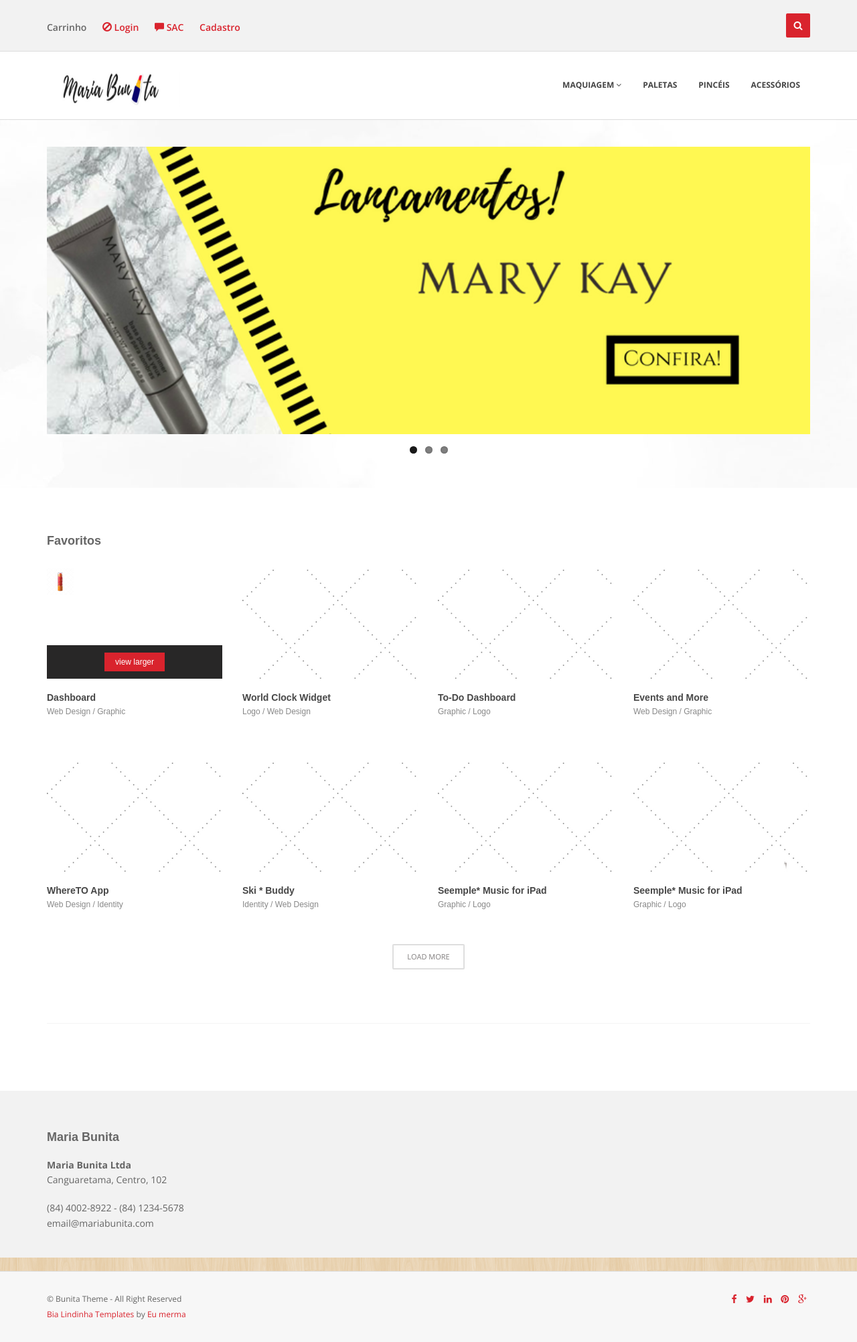
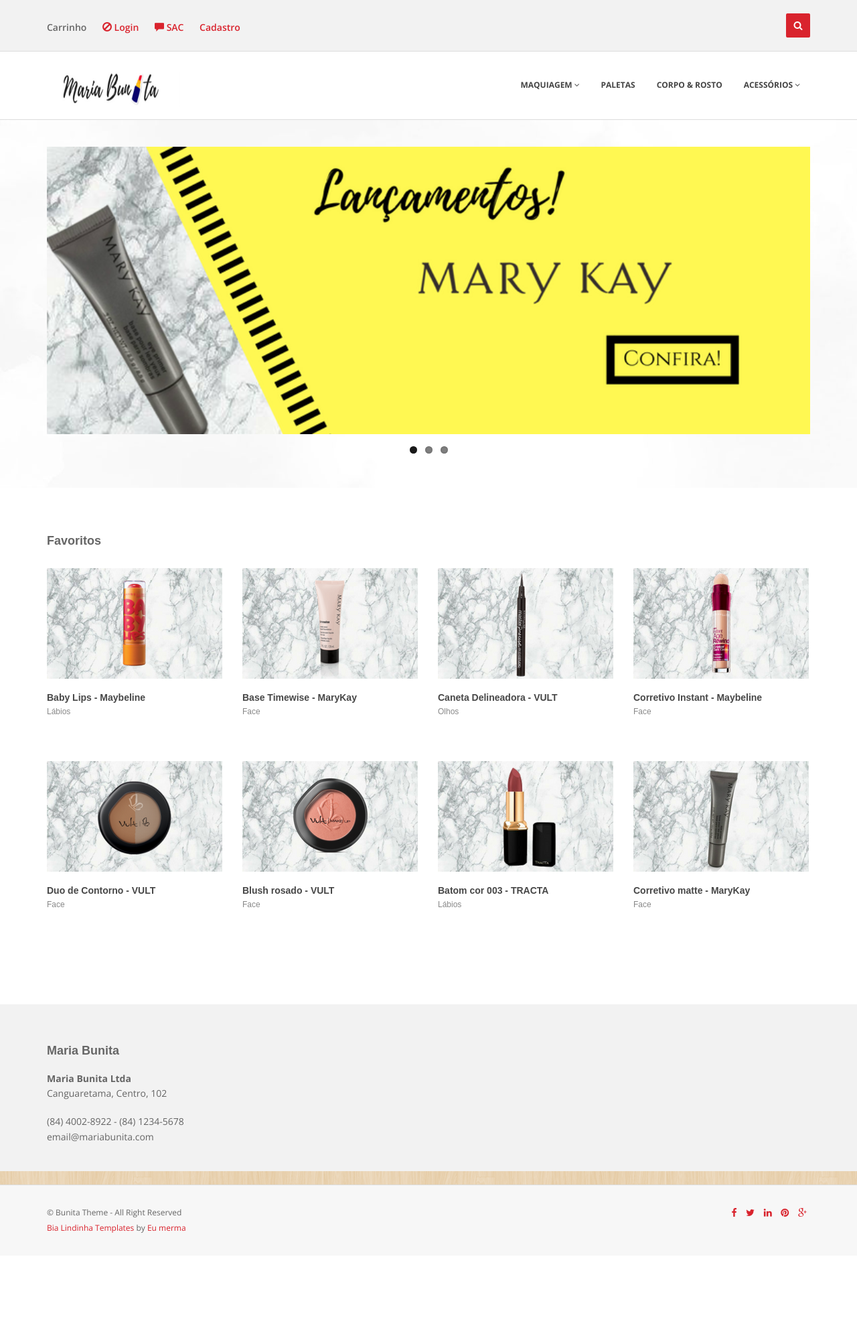
Before and after one commit to brunogomes3000/mariabunita, a Django app: page / in a window 1280 px wide. Shown: the whole page at 67% size. After the commit the page ends 1840 px from the top, so only its background shows below. Run offline with Django 3.2, Linux system fonts and the light colour scheme; some libraries are stand-ins or nearby versions.

Commit message:
editei a navbar e a ala Favoritos em index.html e base.html

```diff
--- a/mariabunita/core/templates/base.html
+++ b/mariabunita/core/templates/base.html
@@ -97,34 +97,25 @@
                                     <li><a href="typography.html">Lábios</a></li>
                                     <li><a href="components.html">Face</a></li>
                                     <li><a href="pricing-box.html">Olhos</a></li>
-
-                                     <li><a href=" ">Pincel</a></li>
-
-
-                                        <ul class="dropdown-menu">
-                                            <li><a href="fullwidth.html">Full width</a></li>
-                                            <li><a href="right-sidebar.html">Right sidebar</a></li>
-                                            <li><a href="left-sidebar.html">Left sidebar</a></li>
-                                            <li><a href="comingsoon.html">Coming soon</a></li>
-                                            <li><a href="search-result.html">Search result</a></li>
-                                            <li><a href="404.html">404</a></li>
-                                            <li><a href="register.html">Register</a></li>
-                                            <li><a href="login.html">Login</a></li>
-                                        </ul>
-                                    </li>
-
-                                    <li><a href="pricing-box.html">Sombrancelha</a></li>
-                                    <li><a href="pricing-box.html">Cílios Postiços</a></li>
+                                    <li><a href="pricing-box.html">Sobrancelha</a></li>
 
                                 </ul>
                             </li>
 
                             <li><a href="portfolio.html">Paletas</a></li>
 
-                            <li><a href="portfolio.html">Pincéis</a></li>
+                            <li><a href="portfolio.html">Corpo & Rosto</a></li>
 
-                            <li><a href="portfolio.html">Acessórios</a></li>
-
+                            <li class="dropdown">
+                                <a href="#" class="dropdown-toggle " data-toggle="dropdown" data-hover="dropdown" data-delay="0" data-close-others="false">Acessórios <i class="fa fa-angle-down"></i></a>
+                                <ul class="dropdown-menu">
+                                    <li><a href="typography.html">Pincéis</a></li>
+                                    <li><a href="components.html">Demaquilante</a></li>
+                                    <li><a href="pricing-box.html">Esponja</a></li>
+                                    <li><a href="pricing-box.html">Apontador</a></li>
+                                    <li><a href="pricing-box.html">Cílios Postiços</a></li>
+                                </ul>
+                            </li>
                         </ul>
                     </div>
                 </div>
--- a/mariabunita/core/templates/index.html
+++ b/mariabunita/core/templates/index.html
@@ -44,16 +44,18 @@
                                         <div class="cbp-caption-defaultWrap">
                                             <img src="{% static 'img/works/1.png' %}" alt="" />
                                         </div>
+
                                         <div class="cbp-caption-activeWrap">
                                             <div class="cbp-l-caption-alignCenter">
                                                 <div class="cbp-l-caption-body">
-                                                    <a href="{% static 'img/works/1big.jpg' %}" class="cbp-lightbox cbp-l-caption-buttonRight" data-title="Dashboard<br>by Paul Flavius Nechita">view larger</a>
+                                                    <a href="{% static 'img/works/1big.png' %}" class="cbp-lightbox cbp-l-caption-buttonRight" data-title="Dashboard<br>by Paul Flavius Nechita">Comprar</a>
                                                 </div>
                                             </div>
                                         </div>
+
                                     </div>
-                                    <div class="cbp-l-grid-projects-title">Dashboard</div>
-                                    <div class="cbp-l-grid-projects-desc">Web Design / Graphic</div>
+                                    <div class="cbp-l-grid-projects-title">Baby Lips - Maybeline</div>
+                                    <div class="cbp-l-grid-projects-desc">Lábios</div>
                                 </li>
                                 <li class="cbp-item web-design logo">
                                     <div class="cbp-caption">
@@ -63,13 +65,13 @@
                                         <div class="cbp-caption-activeWrap">
                                             <div class="cbp-l-caption-alignCenter">
                                                 <div class="cbp-l-caption-body">
-                                                    <a href="{% static 'img/works/2big.jpg' %}" class="cbp-lightbox cbp-l-caption-buttonRight" data-title="World Clock Widget<br>by Paul Flavius Nechita">view larger</a>
+                                                    <a href="{% static 'img/works/2big.png' %}" class="cbp-lightbox cbp-l-caption-buttonRight" data-title="World Clock Widget<br>by Paul Flavius Nechita">Comprar</a>
                                                 </div>
                                             </div>
                                         </div>
                                     </div>
-                                    <div class="cbp-l-grid-projects-title">World Clock Widget</div>
-                                    <div class="cbp-l-grid-projects-desc">Logo / Web Design</div>
+                                    <div class="cbp-l-grid-projects-title">Base Timewise - MaryKay</div>
+                                    <div class="cbp-l-grid-projects-desc">Face</div>
                                 </li>
                                 <li class="cbp-item graphic logo">
                                     <div class="cbp-caption">
@@ -80,13 +82,13 @@
                                             <div class="cbp-l-caption-alignCenter">
                                                 <div class="cbp-l-caption-body">
 
-                                                    <a href="{% static 'http://vimeo.com/14912890' %}" class="cbp-lightbox cbp-l-caption-buttonRight" data-title="To-Do Dashboard<br>by Tiberiu Neamu">view video</a>
+                                                    <a href="{% static 'img/works/3big.png' %}" class="cbp-lightbox cbp-l-caption-buttonRight" data-title="To-Do Dashboard<br>by Tiberiu Neamu">Comprar</a>
                                                 </div>
                                             </div>
                                         </div>
                                     </div>
-                                    <div class="cbp-l-grid-projects-title">To-Do Dashboard</div>
-                                    <div class="cbp-l-grid-projects-desc">Graphic / Logo</div>
+                                    <div class="cbp-l-grid-projects-title">Caneta Delineadora - VULT</div>
+                                    <div class="cbp-l-grid-projects-desc">Olhos</div>
                                 </li>
                                 <li class="cbp-item web-design graphic">
                                     <div class="cbp-caption">
@@ -97,13 +99,13 @@
                                             <div class="cbp-l-caption-alignCenter">
                                                 <div class="cbp-l-caption-body">
 
-                                                    <a href="{% static 'img/works/4big.jpg' %}" class="cbp-lightbox cbp-l-caption-buttonRight" data-title="Events and  More<br>by Tiberiu Neamu">view larger</a>
+                                                    <a href="{% static 'img/works/4big.png' %}" class="cbp-lightbox cbp-l-caption-buttonRight" data-title="Events and  More<br>by Tiberiu Neamu">Comprar</a>
                                                 </div>
                                             </div>
                                         </div>
                                     </div>
-                                    <div class="cbp-l-grid-projects-title">Events and More</div>
-                                    <div class="cbp-l-grid-projects-desc">Web Design / Graphic</div>
+                                    <div class="cbp-l-grid-projects-title">Corretivo Instant - Maybeline</div>
+                                    <div class="cbp-l-grid-projects-desc">Face</div>
                                 </li>
                                 <li class="cbp-item identity web-design">
                                     <div class="cbp-caption">
@@ -114,13 +116,13 @@
                                             <div class="cbp-l-caption-alignCenter">
                                                 <div class="cbp-l-caption-body">
 
-                                                    <a href="{% static 'img/works/5big.jpg' %}" class="cbp-lightbox cbp-l-caption-buttonRight" data-title="WhereTO App<br>by Tiberiu Neamu">view larger</a>
+                                                    <a href="{% static 'img/works/5big.png' %}" class="cbp-lightbox cbp-l-caption-buttonRight" data-title="WhereTO App<br>by Tiberiu Neamu">Comprar</a>
                                                 </div>
                                             </div>
                                         </div>
                                     </div>
-                                    <div class="cbp-l-grid-projects-title">WhereTO App</div>
-                                    <div class="cbp-l-grid-projects-desc">Web Design / Identity</div>
+                                    <div class="cbp-l-grid-projects-title">Duo de Contorno - VULT</div>
+                                    <div class="cbp-l-grid-projects-desc">Face</div>
                                 </li>
                                 <li class="cbp-item identity web-design">
                                     <div class="cbp-caption">
@@ -131,13 +133,13 @@
                                             <div class="cbp-l-caption-alignCenter">
                                                 <div class="cbp-l-caption-body">
 
-                                                    <a href="{% static 'img/works/6big.jpg' %}" class="cbp-lightbox cbp-l-caption-buttonRight" data-title="Ski * Buddy<br>by Tiberiu Neamu">view larger</a>
+                                                    <a href="{% static 'img/works/6big.png' %}" class="cbp-lightbox cbp-l-caption-buttonRight" data-title="Ski * Buddy<br>by Tiberiu Neamu">Comprar</a>
                                                 </div>
                                             </div>
                                         </div>
                                     </div>
-                                    <div class="cbp-l-grid-projects-title">Ski * Buddy</div>
-                                    <div class="cbp-l-grid-projects-desc">Identity / Web Design</div>
+                                    <div class="cbp-l-grid-projects-title">Blush rosado - VULT</div>
+                                    <div class="cbp-l-grid-projects-desc">Face</div>
                                 </li>
                                 <li class="cbp-item graphic logo">
                                     <div class="cbp-caption">
@@ -148,13 +150,13 @@
                                             <div class="cbp-l-caption-alignCenter">
                                                 <div class="cbp-l-caption-body">
 
-                                                    <a href="{% static 'img/works/7big.jpg' %}" class="cbp-lightbox cbp-l-caption-buttonRight" data-title="Seemple* Music for iPad<br>by Tiberiu Neamu">view larger</a>
+                                                    <a href="{% static 'img/works/7big.png' %}" class="cbp-lightbox cbp-l-caption-buttonRight" data-title="Seemple* Music for iPad<br>by Tiberiu Neamu">Comprar</a>
                                                 </div>
                                             </div>
                                         </div>
                                     </div>
-                                    <div class="cbp-l-grid-projects-title">Seemple* Music for iPad</div>
-                                    <div class="cbp-l-grid-projects-desc">Graphic / Logo</div>
+                                    <div class="cbp-l-grid-projects-title">Batom cor 003 - TRACTA</div>
+                                    <div class="cbp-l-grid-projects-desc">Lábios</div>
                                 </li>
                                 <li class="cbp-item graphic logo">
                                     <div class="cbp-caption">
@@ -165,36 +167,21 @@
                                             <div class="cbp-l-caption-alignCenter">
                                                 <div class="cbp-l-caption-body">
 
-                                                    <a href="{% static 'img/works/8big.jpg' %}" class="cbp-lightbox cbp-l-caption-buttonRight" data-title="Seemple* Music for iPad<br>by Tiberiu Neamu">view larger</a>
+                                                    <a href="{% static 'img/works/8big.png' %}" class="cbp-lightbox cbp-l-caption-buttonRight" data-title="Seemple* Music for iPad<br>by Tiberiu Neamu">Comprar</a>
                                                 </div>
                                             </div>
                                         </div>
                                     </div>
-                                    <div class="cbp-l-grid-projects-title">Seemple* Music for iPad</div>
-                                    <div class="cbp-l-grid-projects-desc">Graphic / Logo</div>
+                                    <div class="cbp-l-grid-projects-title">Corretivo matte - MaryKay</div>
+                                    <div class="cbp-l-grid-projects-desc">Face</div>
                                 </li>
                             </ul>
                         </div>
-
-                        <div class="cbp-l-loadMore-button">
-                            <a href="ajax/loadMore.html" class="cbp-l-loadMore-button-link">LOAD MORE</a>
-                        </div>
-
                     </div>
                 </div>
             </div>
 
 
-            <!-- divider -->
-            <div class="container">
-                <div class="row">
-                    <div class="col-lg-12">
-                        <div class="solidline">
-                        </div>
-                    </div>
-                </div>
-            </div>
-            <!-- end divider -->
 
             <!-- clients -->
 
```
Also changed, not shown: mariabunita/core/static/img/works/1.png, mariabunita/core/static/img/works/2.png, mariabunita/core/static/img/works/3.png, mariabunita/core/static/img/works/4.png, mariabunita/core/static/img/works/5.png, mariabunita/core/static/img/works/6.png, mariabunita/core/static/img/works/7.png, mariabunita/core/static/img/works/8.png.
